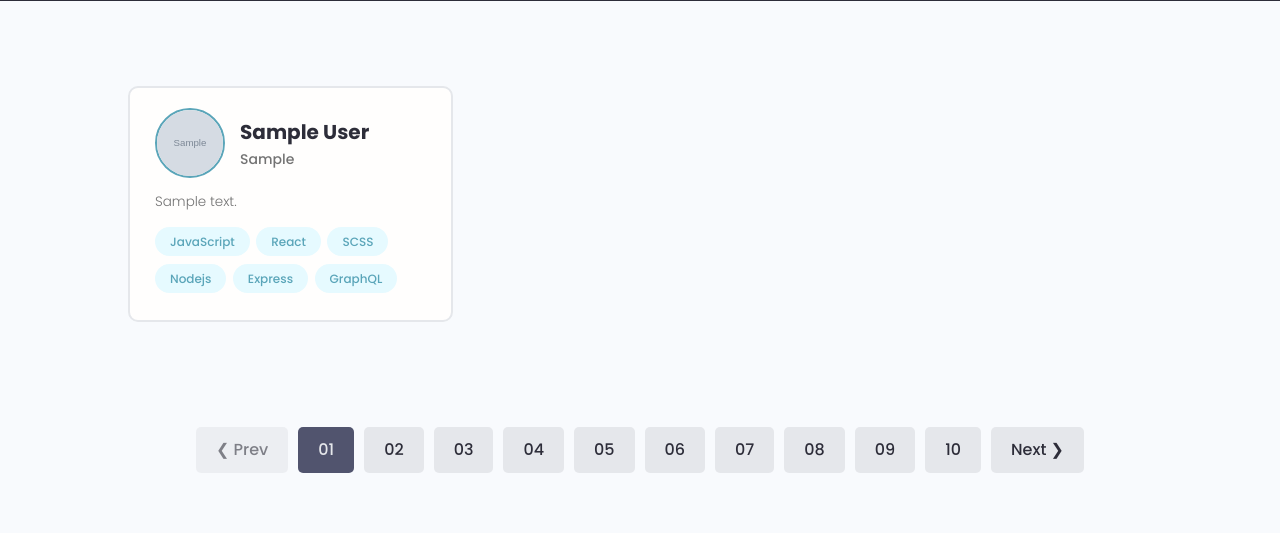
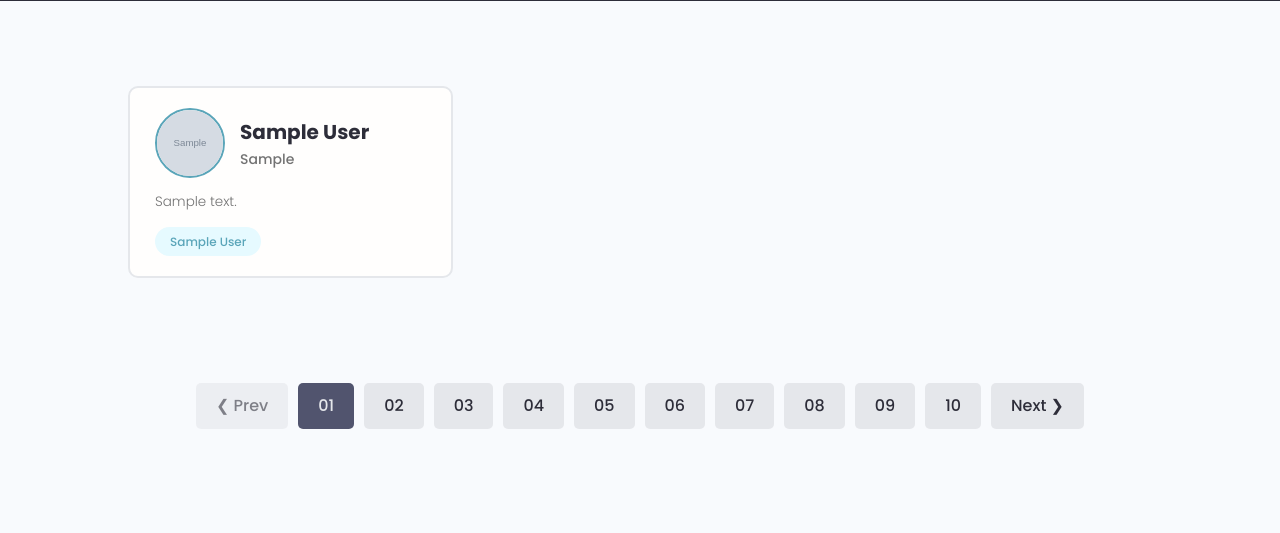
Before and after one commit to gurnitha/2022-django-torang-bisa-apa, a Django app: page /users/ in a window 1280 px wide. Shown: the part 420-953 px from the top of the page. After the commit the page ends 849 px from the top, so only its background shows below. Run offline with Django 3.2, Linux system fonts and the light colour scheme; tables that the repository leaves empty hold one stand-in row (values such as "Sample post"); grey boxes marked "Sample" are stand-in pictures; some libraries are stand-ins or nearby versions.

Commit message:
19.7 Menampilkan data skill dari db pada profile page

```diff
--- a/users/templates/users/profile.html
+++ b/users/templates/users/profile.html
@@ -49,26 +49,19 @@
                                 <p class="dev__info">
                                     {{profile.bio|truncatewords:50}}
                                 </p>
+                                <!-- Skills -->
                                 <div class="dev__skills">
+
+                                    {% for skill in profile.skill_set.all %}
+                                    <!-- Skill -->
                                     <span class="tag tag--pill tag--main">
-                                    <small>JavaScript</small>
+                                    <small>{{skill.name}}</small>
                                     </span>
-                                    <span class="tag tag--pill tag--main">
-                                    <small>React</small>
-                                    </span>
-                                    <span class="tag tag--pill tag--main">
-                                    <small>SCSS</small>
-                                    </span>
-                                    <span class="tag tag--pill tag--main">
-                                    <small>Nodejs</small>
-                                    </span>
-                                    <span class="tag tag--pill tag--main">
-                                    <small>Express</small>
-                                    </span>
-                                    <span class="tag tag--pill tag--main">
-                                    <small>GraphQL</small>
-                                    </span>
+                                    <!-- END Skill -->
+                                    {% endfor %}
+
                                 </div>
+                                <!-- END Skills -->
                             </a>
                         </div>
                     </div>
--- a/users/views.py
+++ b/users/views.py
@@ -4,7 +4,7 @@
 from django.shortcuts import render
 
 # Locals
-from . models import Profile
+from . models import Profile, Skill
 
 # Create your views here.
 
@@ -12,8 +12,10 @@ from . models import Profile
 def profile_view(request):
 
 	profiles = Profile.objects.all()
+	skills = Skill.objects.all()
 	context = {
-		'profiles':profiles
+		'profiles':profiles,
+		'skills': skills
 	}
 
 	return render(request, 'users/profile.html', context)
```
Also changed, not shown: README.md.
